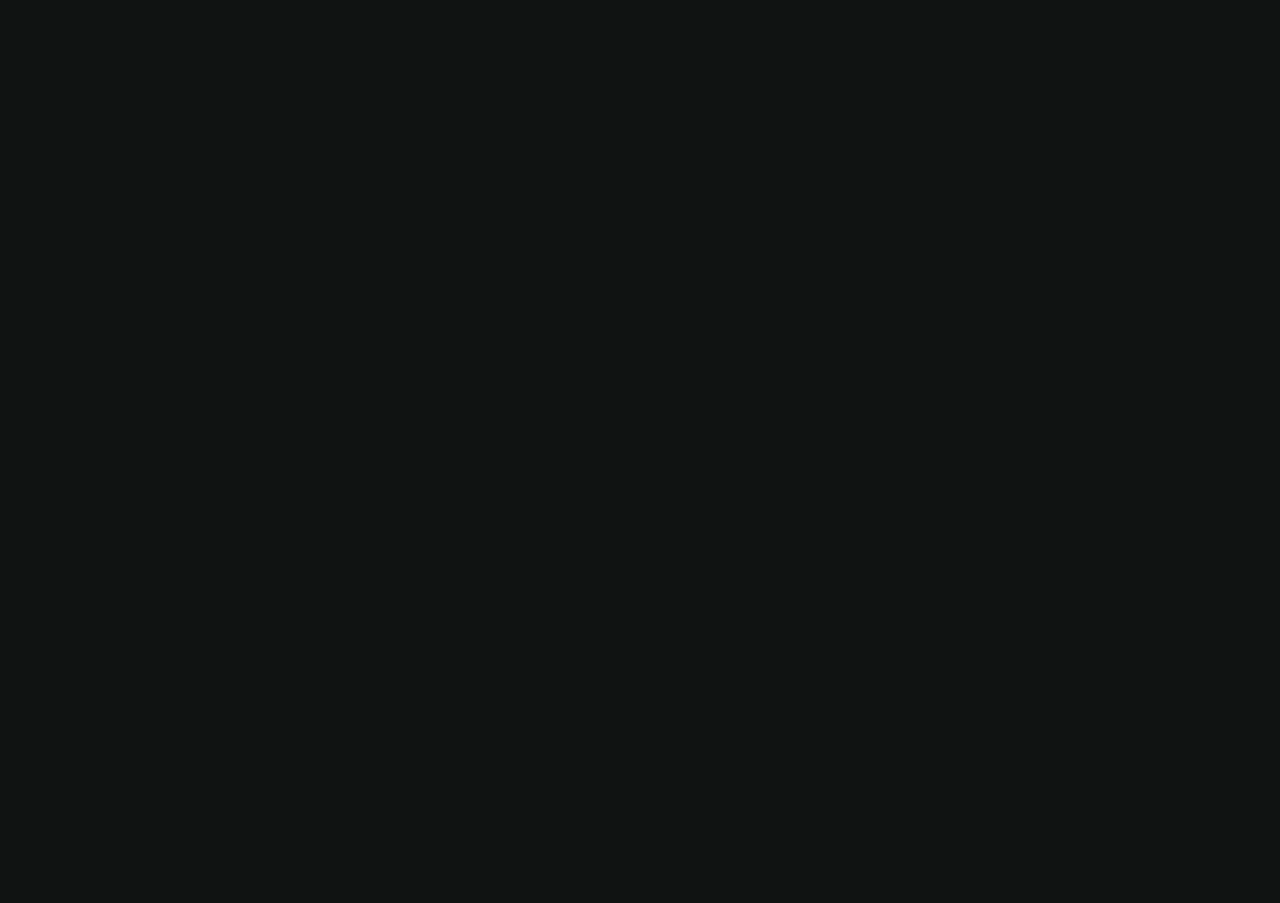
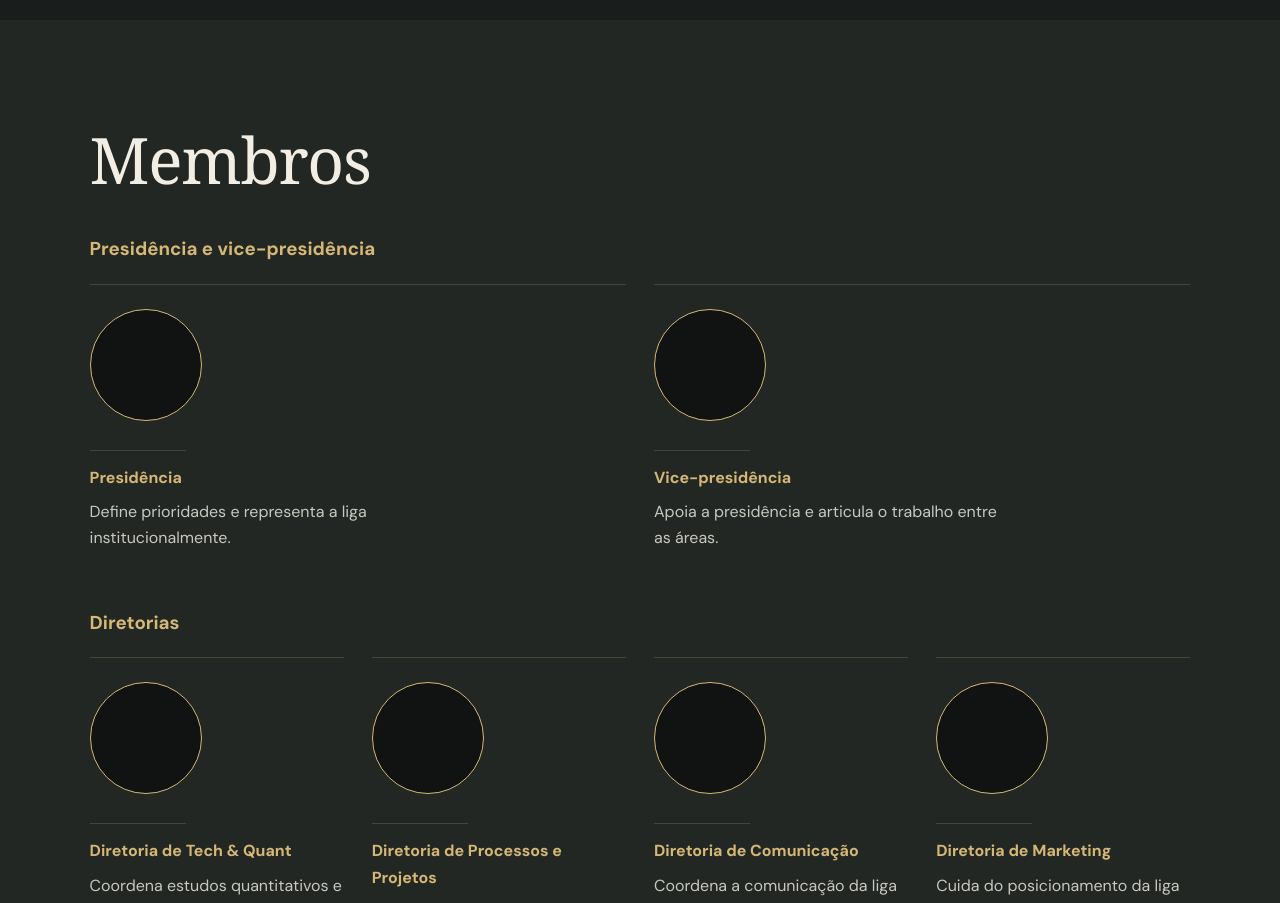
Before and after one commit to arthurcunha88/cimatec-finance, a Next.js app: page / in a window 1280 px wide. Shown: the part 1880-2783 px from the top of the page. Before the commit the page ends 1600 px from the top, so only its background shows below. Built offline with nearby package versions, Linux system fonts and the light colour scheme; a web font is replaced by a local one.

Commit message:
Introduce home About, team and alumni sections and document brand

```diff
--- a/src/app/page.tsx
+++ b/src/app/page.tsx
@@ -1,18 +1,26 @@
 "use client";
 import {useState} from "react";
+import Team from "./team";
 export default function Home(){
  const [paused,setPaused]=useState(false);
  return <>      <section id="inicio" className={`hero ${paused ? "paused" : ""}`}>
         <div className="hero-top"><span>BAHIA, BRASIL</span><span>INICIATIVA ESTUDANTIL · SENAI CIMATEC</span></div>
         <div className="hero-body">
-          <div className="hero-copy"><p className="eyebrow">CONHECIMENTO QUE CONECTA</p><h1>O próximo<br />movimento<br />começa <em>aqui.</em></h1><p className="hero-description">Uma nova perspectiva sobre o mercado financeiro.<br />Da universidade para as conexões que ampliam horizontes.</p><a className="text-link" href="/iniciativa/">Conheça a CIMATEC Finance <span aria-hidden="true">↓</span></a></div>
+          <div className="hero-copy"><p className="eyebrow">CONHECIMENTO QUE CONECTA</p><h1>O próximo<br />movimento<br />começa <em>aqui.</em></h1><p className="hero-description">Uma nova perspectiva sobre o mercado financeiro.<br />Da universidade para as conexões que ampliam horizontes.</p><a className="text-link" href="#sobre">Conheça a CIMATEC Finance <span aria-hidden="true">↓</span></a></div>
           <div className="hero-art" aria-hidden="true"><div className="orbit orbit-one" /><div className="orbit orbit-two" /><div className="orbit orbit-three" /><div className="art-axis" /><div className="art-caption">PENSAMENTO ANALÍTICO<br />VISÃO DE FUTURO</div><div className="art-cross">+</div></div>
         </div>
         <div className="hero-bottom"><span>FINANÇAS / TECNOLOGIA / CONEXÕES</span><button onClick={() => setPaused(!paused)} aria-pressed={paused}>{paused ? "Retomar movimento" : "Pausar movimento"}</button><span className="scroll-note">EXPLORE <span aria-hidden="true">↓</span></span></div>
       </section>
+ <section id="sobre" className="section home-about" aria-labelledby="sobre-title">
+   <h2 id="sobre-title">Sobre a CIMATEC Finance</h2>
+   <p>Somos uma liga estudantil do SENAI CIMATEC, em Salvador. Aproximamos universitários da Bahia do mercado financeiro por meio de formação, projetos e conexões com profissionais do setor.</p>
+   <a className="text-link" href="/iniciativa/">Conheça a iniciativa <span aria-hidden="true">↗</span></a>
+ </section>
  <section className="section portal"><h2>Explore a CIMATEC Finance</h2><div className="portal-links"><a href="/iniciativa/">Iniciativa<span aria-hidden="true">↗</span></a>
 <a href="/atuacao/">Atuação<span aria-hidden="true">↗</span></a>
 <a href="/relatorios/">Relatórios<span aria-hidden="true">↗</span></a>
 <a href="/newsletter/">Newsletter<span aria-hidden="true">↗</span></a>
-<a href="/conexoes/">Conexões<span aria-hidden="true">↗</span></a></div></section></>;
+<a href="/conexoes/">Conexões<span aria-hidden="true">↗</span></a></div></section>
+ <Team />
+ </>;
 }
--- /dev/null
+++ b/src/app/team.css
@@ -0,0 +1,25 @@
+.home-about, .alumni { background: #191d1b; }
+.team { background: #222724; }
+.home-about p { max-width: 66ch; margin-top: 1.5rem; }
+.team h3 { margin-top: 2.5rem; color: var(--gold); }
+.profile-grid {
+  list-style: none;
+  padding: 0;
+  display: grid;
+  grid-template-columns: repeat(auto-fit, minmax(min(100%, 190px), 1fr));
+  gap: 1.75rem;
+}
+.profile-grid li { border-top: 1px solid var(--line); padding-top: 1.5rem; }
+.profile-photo {
+  display: block;
+  width: 112px;
+  height: 112px;
+  object-fit: cover;
+  border-radius: 50%;
+  border: 1px solid var(--gold);
+  background: #101312;
+}
+.profile-name { min-height: 1.5em; margin: .75rem 0 .35rem; }
+.profile-name-slot { display: inline-block; width: 6rem; border-bottom: 1px solid var(--line); }
+.profile-grid h4 { color: var(--gold); margin: 0 0 .5rem; }
+.profile-grid li > p:last-child { max-width: 32ch; color: #c9c8bf; }
--- /dev/null
+++ b/src/app/team.tsx
@@ -0,0 +1,62 @@
+import "./team.css";
+
+type Profile = {
+  role: string;
+  description: string;
+  name?: string;
+  photo?: string;
+};
+
+const leadership: Profile[] = [
+  { role: "Presidência", description: "Define prioridades e representa a liga institucionalmente." },
+  { role: "Vice-presidência", description: "Apoia a presidência e articula o trabalho entre as áreas." },
+];
+
+const directors: Profile[] = [
+  { role: "Diretoria de Tech & Quant", description: "Coordena estudos quantitativos e o uso de tecnologia aplicada a finanças." },
+  { role: "Diretoria de Processos e Projetos", description: "Organiza os processos internos e acompanha a execução dos projetos da liga." },
+  { role: "Diretoria de Comunicação", description: "Coordena a comunicação da liga e o compartilhamento das suas atividades." },
+  { role: "Diretoria de Marketing", description: "Cuida do posicionamento da liga e da divulgação das suas iniciativas." },
+];
+
+const alumni: Profile[] = [
+  { role: "Ex-membro", description: "Espaço para registrar a área, o período e as contribuições à liga." },
+];
+
+function ProfileList({ profiles }: { profiles: Profile[] }) {
+  return (
+    <ul className="profile-grid">
+      {profiles.map((profile) => (
+        <li key={profile.role}>
+          {profile.photo ? (
+            <img className="profile-photo" src={profile.photo} alt="" width={112} height={112} />
+          ) : (
+            <div className="profile-photo" aria-hidden="true" />
+          )}
+          <p className="profile-name">{profile.name || <span aria-hidden="true" className="profile-name-slot" />}</p>
+          <h4>{profile.role}</h4>
+          <p>{profile.description}</p>
+        </li>
+      ))}
+    </ul>
+  );
+}
+
+export default function Team() {
+  return (
+    <>
+      <section id="membros" className="section team" aria-labelledby="membros-title">
+        <h2 id="membros-title">Membros</h2>
+        <h3>Presidência e vice-presidência</h3>
+        <ProfileList profiles={leadership} />
+        <h3>Diretorias</h3>
+        <ProfileList profiles={directors} />
+      </section>
+      <section id="alumni" className="section alumni" aria-labelledby="alumni-title">
+        <h2 id="alumni-title">Alumni</h2>
+        <p>Ex-membros que contribuíram para a trajetória da CIMATEC Finance.</p>
+        <ProfileList profiles={alumni} />
+      </section>
+    </>
+  );
+}
```
Also changed, not shown: 3 other files (tests, documents, lock files or other folders).
